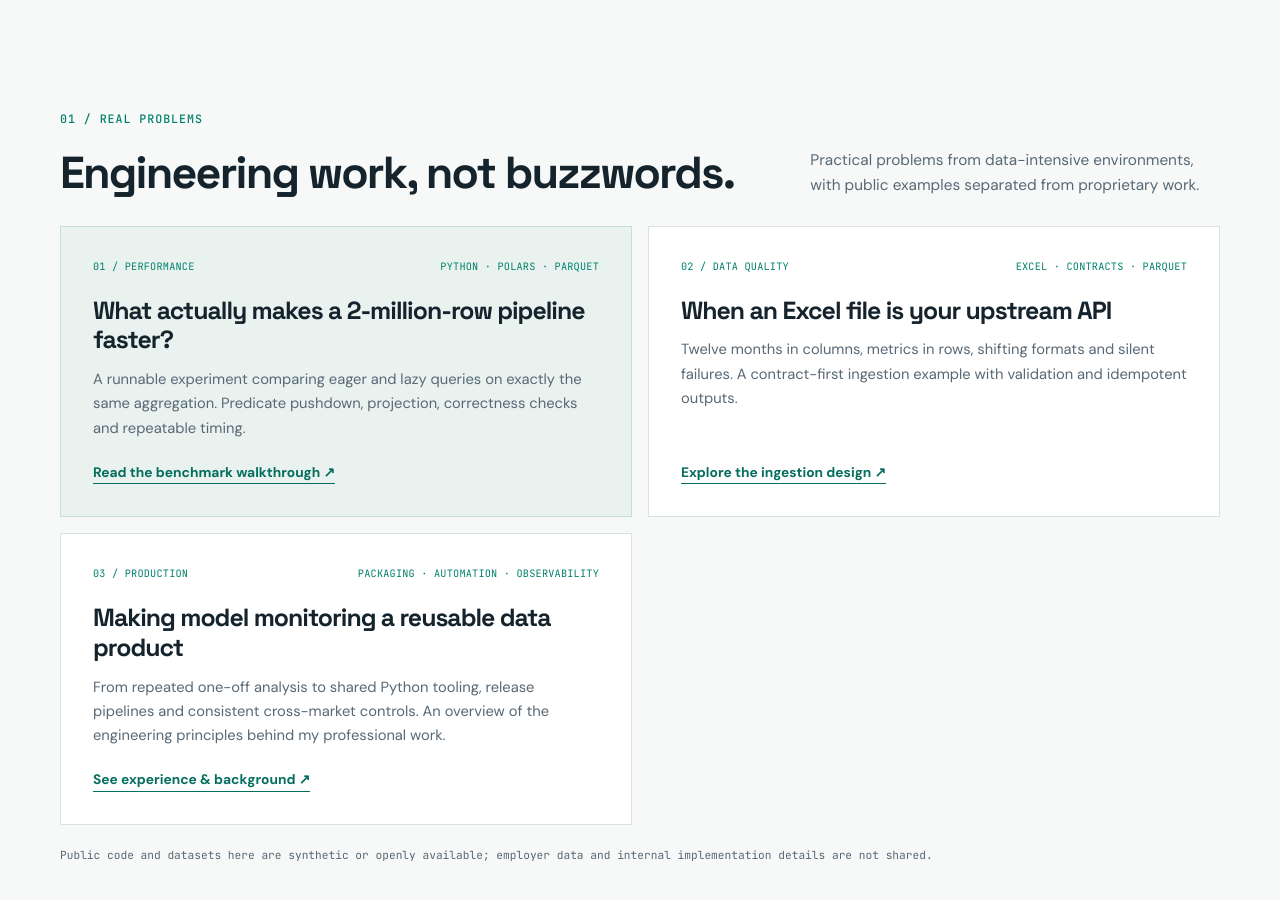
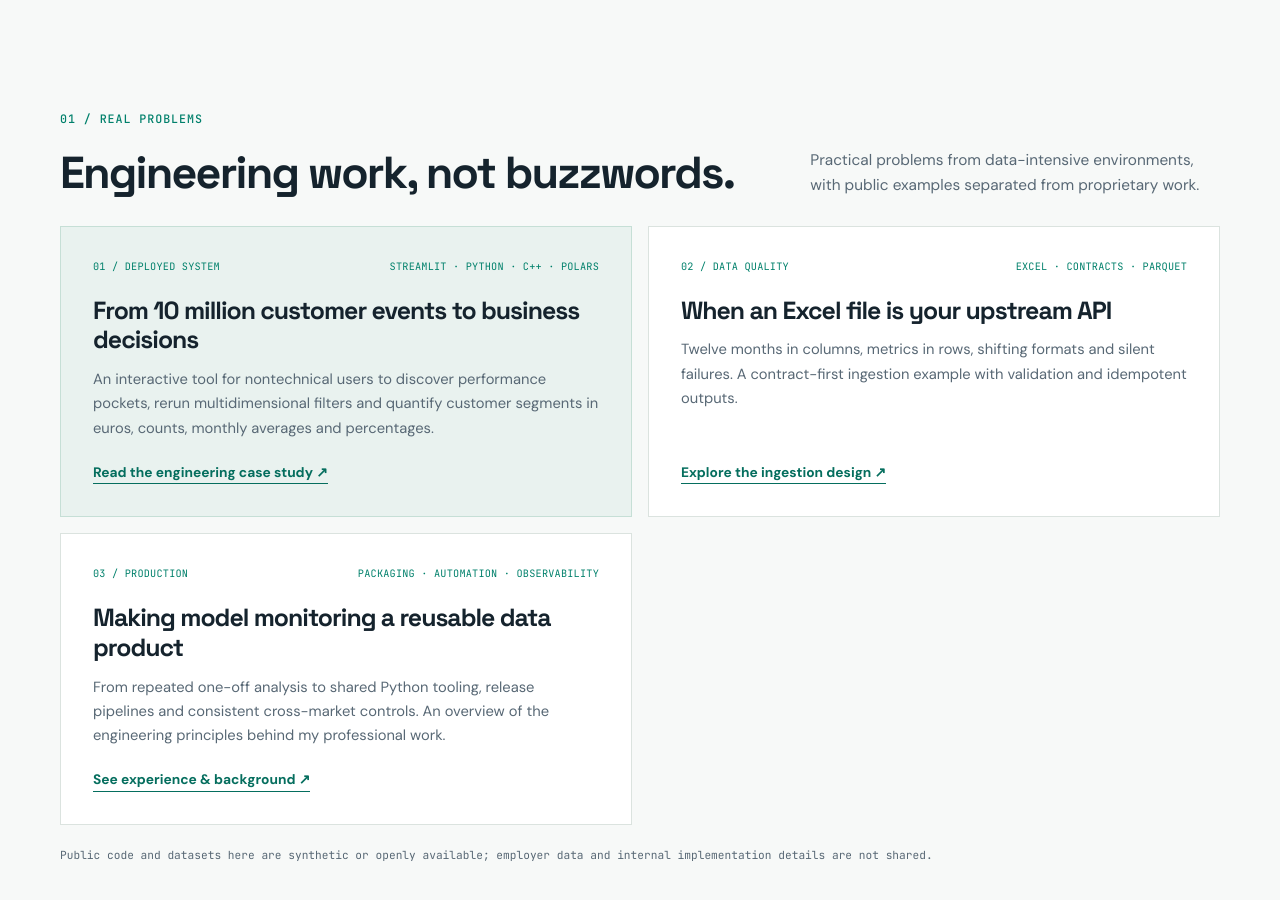
Before and after one commit to zgcharaf/zgcharaf.github.io, a Jekyll site: the page built from index.html, in a window 1280 px wide and 900 px high, scrolled down 908 px. Built offline with Jekyll 4.4.1, drawn with Linux system fonts in a browser that asks for light colours.

Commit message:
Feature the deployed 10M-event segmentation engine on homepage

```diff
--- a/index.html
+++ b/index.html
@@ -42,10 +42,10 @@ description: Engineering notes and real-world projects on Python, Polars, SQL, d
     <div class="eng-section-head"><div><p class="eng-overline">01 / REAL PROBLEMS</p><h2 id="projects-title">Engineering work, not buzzwords.</h2></div><p>Practical problems from data-intensive environments, with public examples separated from proprietary work.</p></div>
     <div class="eng-project-grid">
       <article class="eng-project eng-project-feature">
-        <div class="eng-project-meta"><span>01 / PERFORMANCE</span><span>PYTHON · POLARS · PARQUET</span></div>
-        <h3>What actually makes a 2-million-row pipeline faster?</h3>
-        <p>A runnable experiment comparing eager and lazy queries on exactly the same aggregation. Predicate pushdown, projection, correctness checks and repeatable timing.</p>
-        <a href="{{ '/blog/polars-two-million-rows/' | relative_url }}">Read the benchmark walkthrough <span aria-hidden="true">↗</span></a>
+        <div class="eng-project-meta"><span>01 / DEPLOYED SYSTEM</span><span>STREAMLIT · PYTHON · C++ · POLARS</span></div>
+        <h3>From 10 million customer events to business decisions</h3>
+        <p>An interactive tool for nontechnical users to discover performance pockets, rerun multidimensional filters and quantify customer segments in euros, counts, monthly averages and percentages.</p>
+        <a href="{{ '/blog/segmentation-engine/' | relative_url }}">Read the engineering case study <span aria-hidden="true">↗</span></a>
       </article>
       <article class="eng-project">
         <div class="eng-project-meta"><span>02 / DATA QUALITY</span><span>EXCEL · CONTRACTS · PARQUET</span></div>
```
